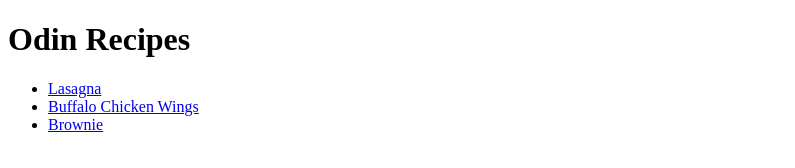
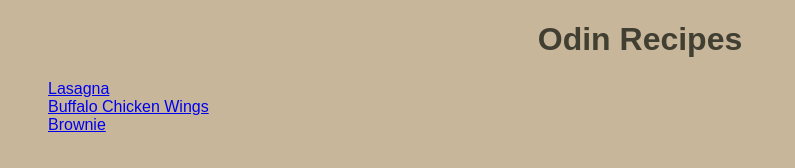
Before and after one commit to letoproject/odin-recipes, a plain HTML site: page index.html in a window 1280 px wide. Shown: the whole page, without its empty margins (0-795 px from the left). Drawn offline with Linux system fonts and the light colour scheme.

Commit message:
feat: add style.css

```diff
--- a/index.html
+++ b/index.html
@@ -4,10 +4,11 @@
   <meta charset="UTF-8">
   <meta name="viewport" content="width=device-width, initial-scale=1.0">
   <title>Odin recipes</title>
+  <link rel="stylesheet" href="./style.css">
 </head>
-<body>
-  <h1>Odin Recipes</h1>
-  <ul>
+<body class="menu">
+  <h1 class="menu-title">Odin Recipes</h1>
+  <ul class="menu-list">
     <li><a href="./recipes/lasagna.html">Lasagna</a></li>
     <li><a href="./recipes/buffaloChickenWings.html">Buffalo Chicken Wings</a></li>
     <li><a href="./recipes/brownie.html">Brownie</a></li>
--- /dev/null
+++ b/style.css
@@ -0,0 +1,25 @@
+body {
+  font-family: Arial, Helvetica, sans-serif;
+  color: #413f32;
+}
+
+.menu {
+  background-color: #c8b69b;
+}
+
+.menu-title {
+  font-size: 32px;
+  text-align: center;
+}
+
+.menu-list {
+  list-style: none;
+}
+
+ul {
+  list-style: inside;
+}
+
+.dish-page {
+  background: linear-gradient(160deg, #e3d8c8 55%, #ffffff 45%);
+}
```
Also changed, not shown: recipes/brownie.html (+2 -1 lines), recipes/buffaloChickenWings.html (+2 -1 lines), recipes/lasagna.html (+2 -1 lines).
